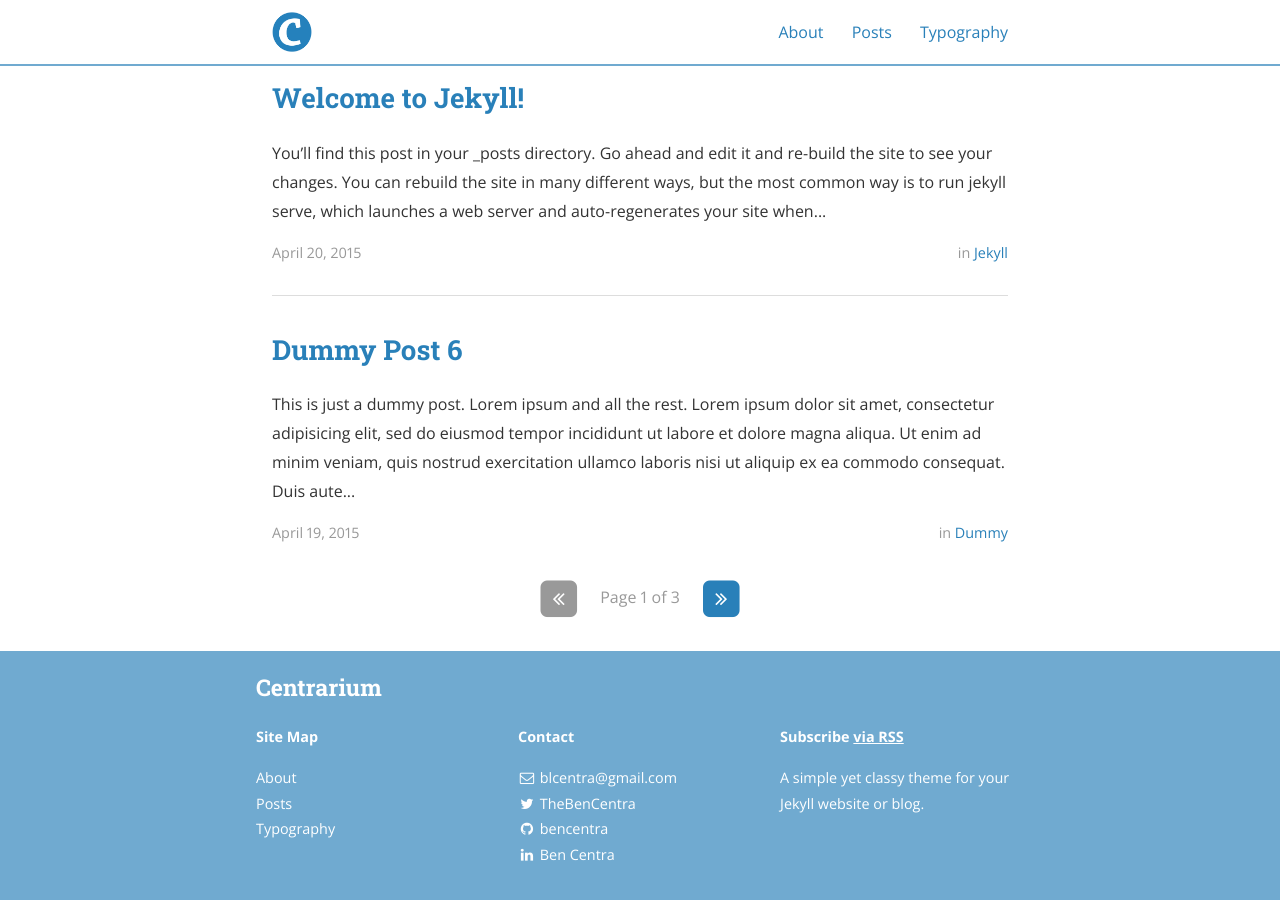
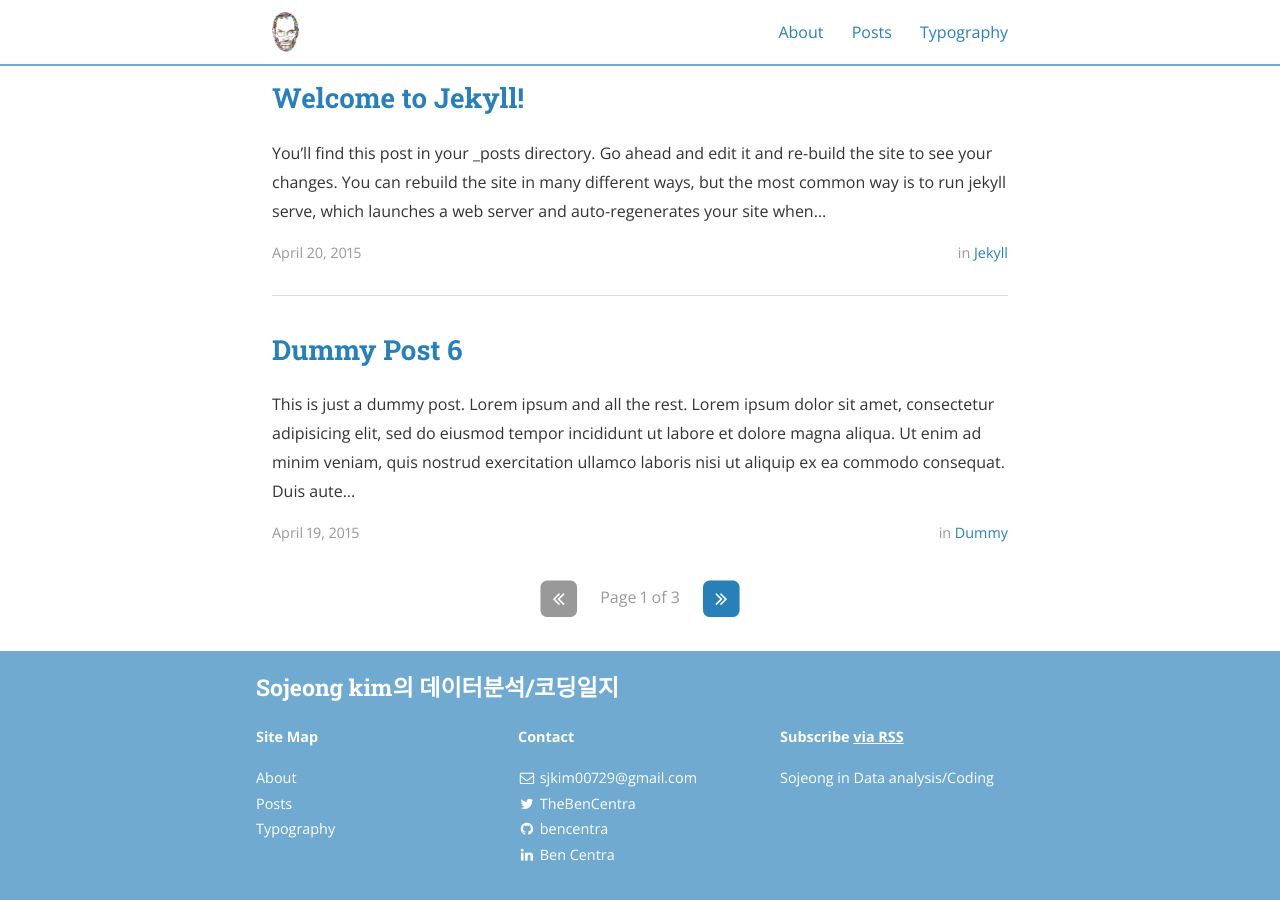
Before and after one commit to sjkim-design/sjkim-design.github.io, a Jekyll site: the page built from index.html, in a window 1280 px wide and 900 px high, scrolled down 1303 px. Built offline with Jekyll 4.4.1, drawn with Linux system fonts in a browser that asks for light colours; nearby versions of some CDN libraries; the list of posts is cut into pages by our own code; some of the changed text lies outside the part shown.

Commit message:
깃 블로그 커스터마이즈 part1

```diff
--- a/_config.yml
+++ b/_config.yml
@@ -9,19 +9,19 @@ exclude:
   - "/vendor/"
 
 # Site settings
-title: Centrarium
-subtitle: "A simple yet classy theme for your Jekyll website or blog"
-email: blcentra@gmail.com
-name: Ben Centra
+title: Sojeong kim의 데이터분석/코딩일지
+subtitle: "sojeong in Data analysis/Coding"
+email: sjkim00729@gmail.com
+name: Sojeong Kim
 description: >
-  A simple yet classy theme for your Jekyll website or blog.
+ Sojeong in Data analysis/Coding
 # Base URL of site (i.e. /blog). It should always start with a slash,
 # and never end with a slash. Set it to a blank value if hosting at the
 # root of your server.
 baseurl: "" # the subpath of your site, e.g. /blog/
 url: "https://sjkim-design.github.io/" # the base hostname & protocol for your site
-cover: "/assets/header_image.jpg"
-logo: "/assets/logo.png"
+cover: "/assets/apple-758333_1920.jpg"
+logo: "/assets/steve-jobs-2160725_1280.png"
 
 # Build settings
 markdown: kramdown
```
Also changed, not shown: assets/apple-758333_1920.jpg (added), assets/code-1839406_1920.jpg (added), assets/steve-jobs-2160725_1280.png (added).
